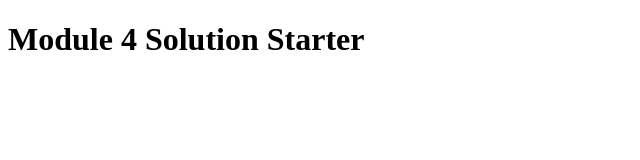
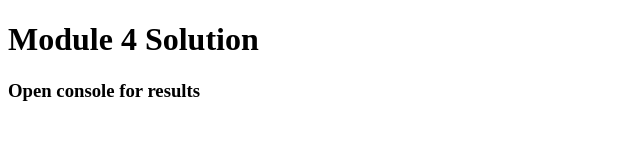
Before and after one commit to SimosDigital/coursera-css, a plain HTML site: page module-4/index.html in a window 1280 px wide. Shown: the whole page, without its empty margins (0-640 px from the left). Drawn offline with Linux system fonts and the light colour scheme.

Commit message:
Module 4 change index

```diff
--- a/module-4/index.html
+++ b/module-4/index.html
@@ -11,6 +11,7 @@
   <script src="script.js"></script>
 </head>
 <body>
-  <h1>Module 4 Solution Starter</h1>
+  <h1>Module 4 Solution</h1>
+  <h3>Open console for results</h3>
 </body>
 </html>
```
